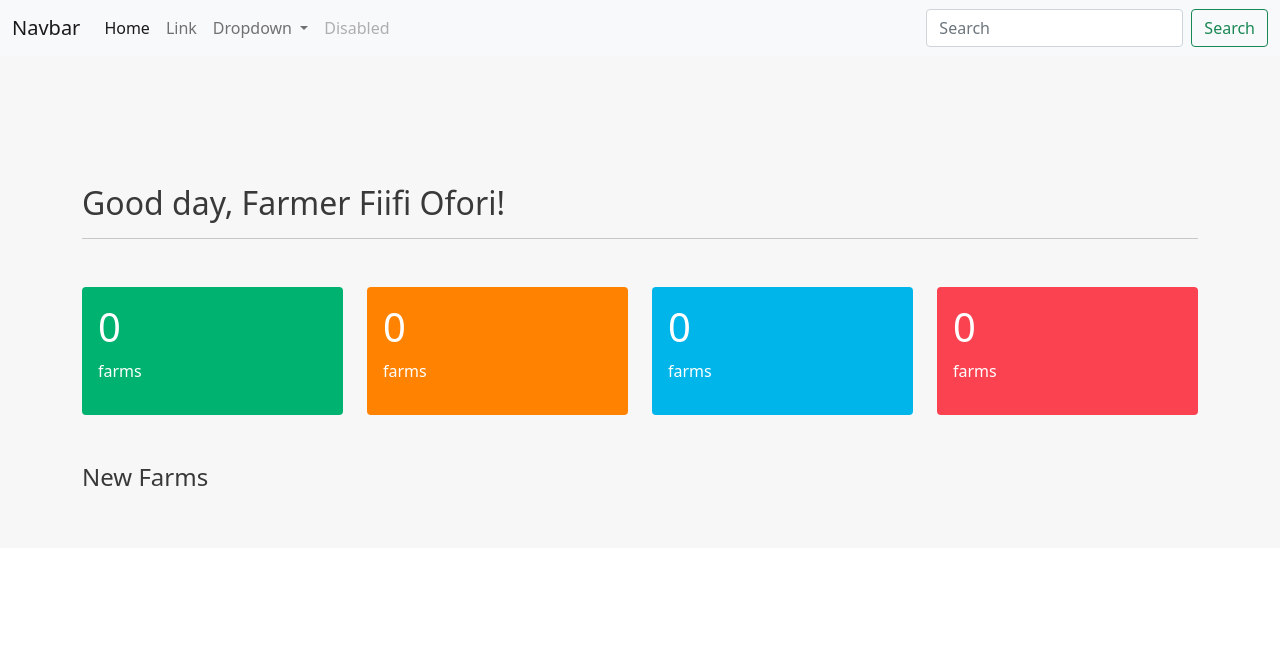
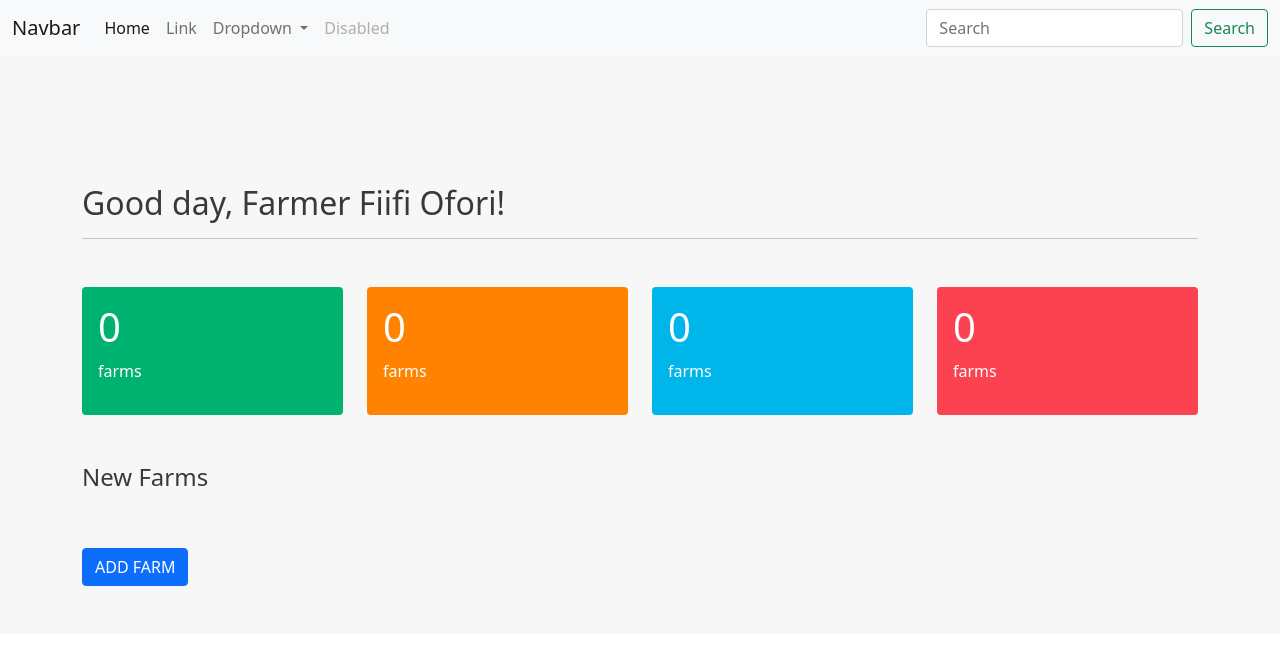
Before and after one commit to brafii/fullstalk-africa, a PHP site: page /vfarmer/dashboard.html in a window 1280 px wide. Shown: the top 648 px of the page. Run offline with PHP 8.4, Linux system fonts and the light colour scheme.

Commit message:
added a button color

```diff
--- a/vfarmer/css/dashboard.css
+++ b/vfarmer/css/dashboard.css
@@ -11,6 +11,7 @@
     --card-orange: #ff8300;
     --card-blue: #00b5e9;
     --card-red: #fa4251;
+    --button-color: #63c76a;
 }
 
 body{
--- a/vfarmer/dashboard.html
+++ b/vfarmer/dashboard.html
@@ -116,7 +116,7 @@
 
             <!-- Farm button -->
             <div class="farmbutton">
-
+              <a class="btn btn-primary mt-5 align-right" href="#" role="button">ADD FARM</a>
             </div>
             <!-- End Farm button -->
 
```
